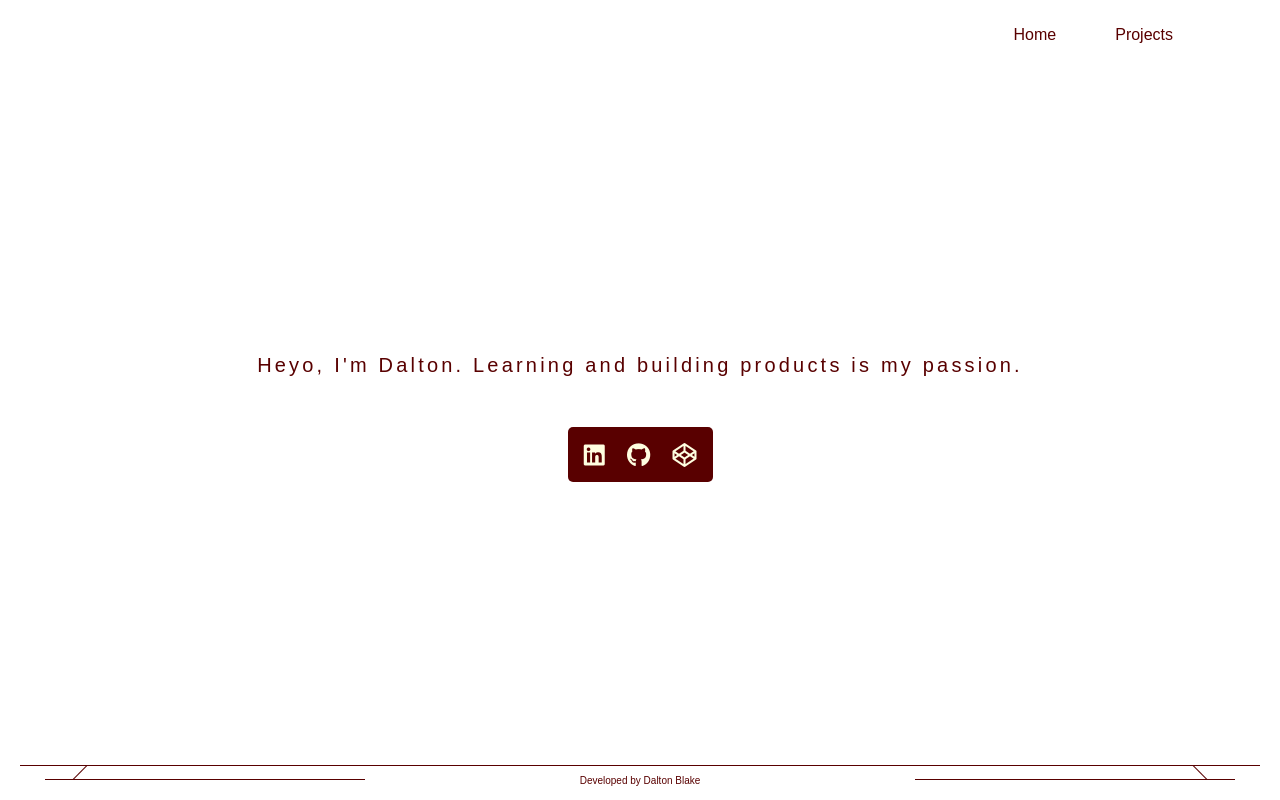
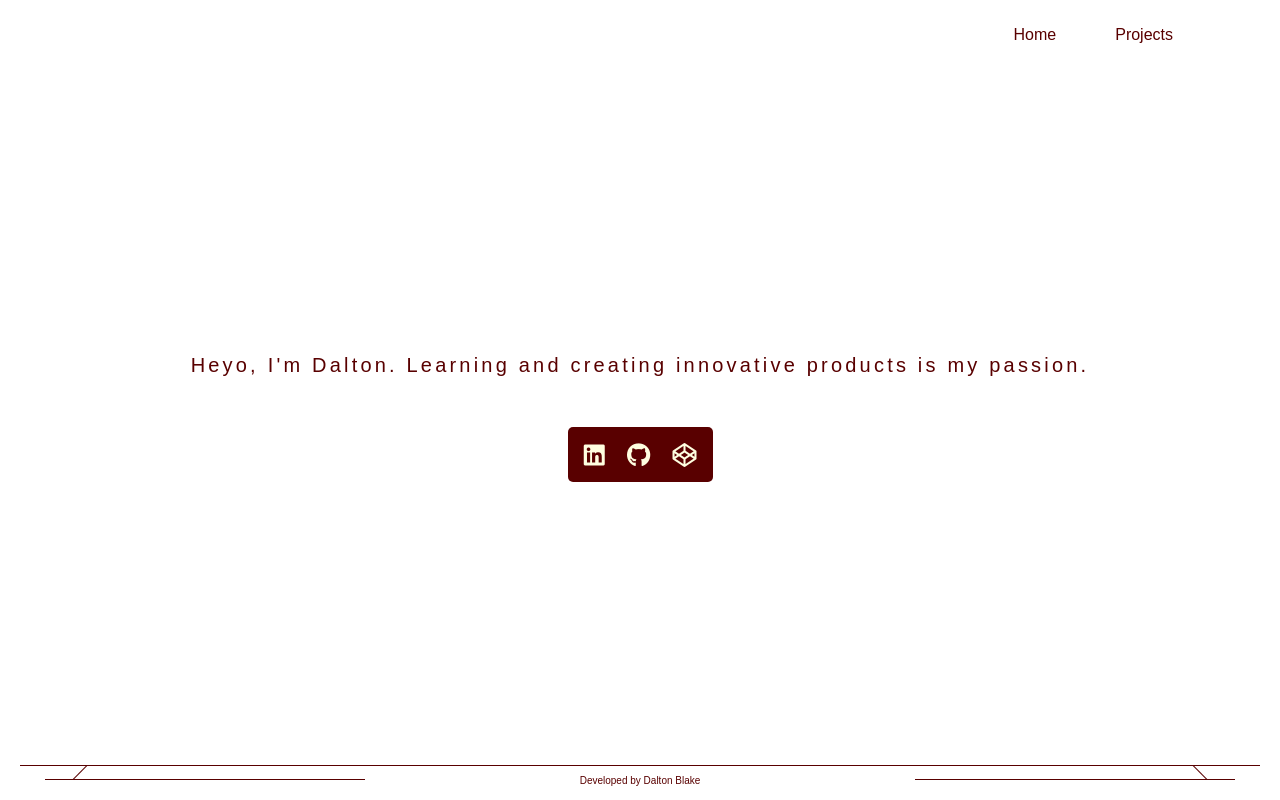
Before and after one commit to dlblak03/daltonblake-portfolio, a SvelteKit app: page / in a window 1280 px wide. Built offline with nearby package versions, Linux system fonts and the light colour scheme; some icons are missing.

Commit message:
Quick text update

```diff
--- a/src/routes/+page.svelte
+++ b/src/routes/+page.svelte
@@ -63,7 +63,7 @@
 				style="color: {$dark
 					? 'var(--darktext)'
 					: 'var(--primary)'}; letter-spacing: 0.2rem; text-align: center;"
-				id="typing-text">Heyo, I'm Dalton. Learning and building products is my passion.</span
+				id="typing-text">Heyo, I'm Dalton. Learning and creating innovative products is my passion.</span
 			>
 		</div>
 	</Row>
```
